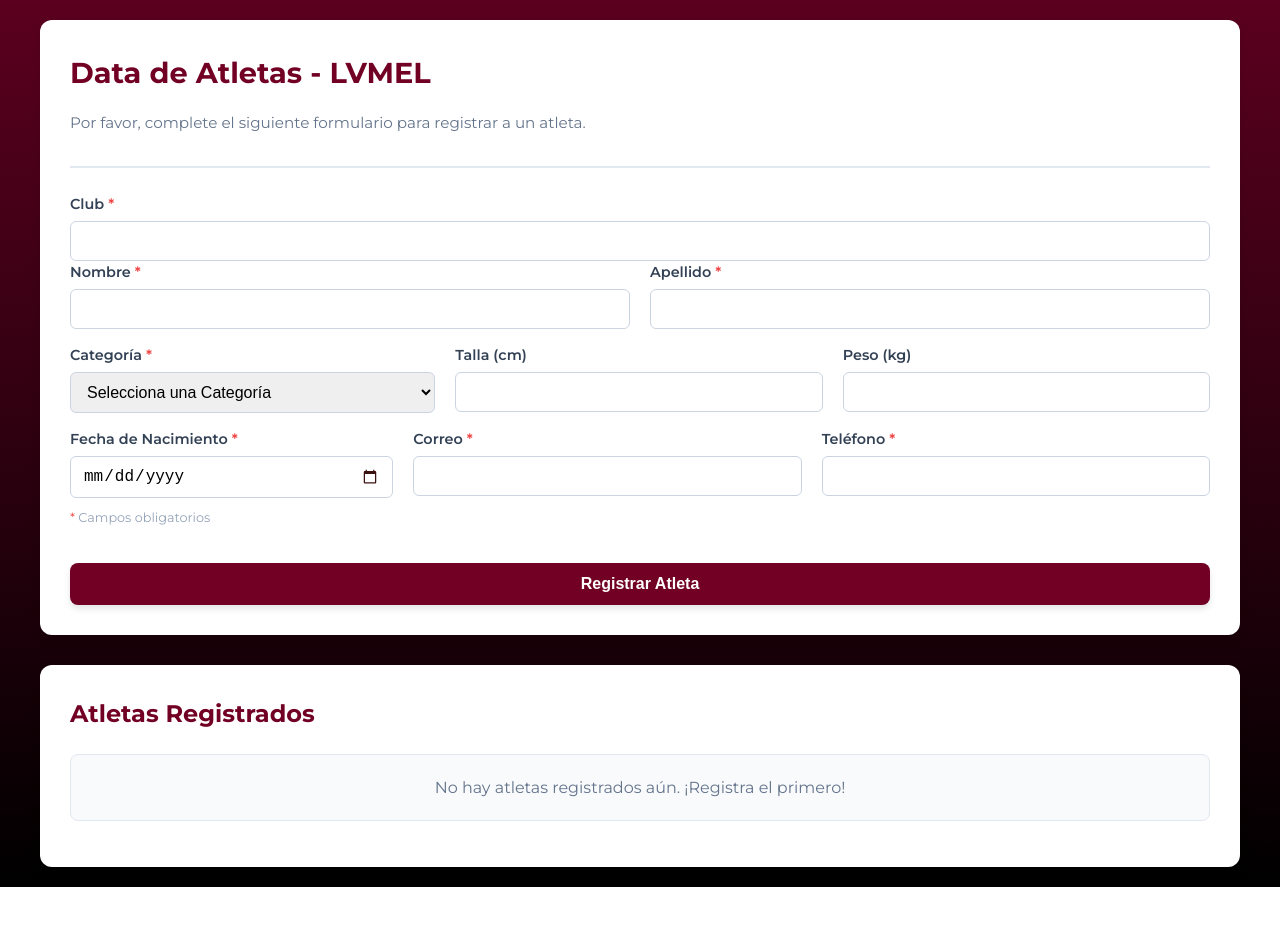
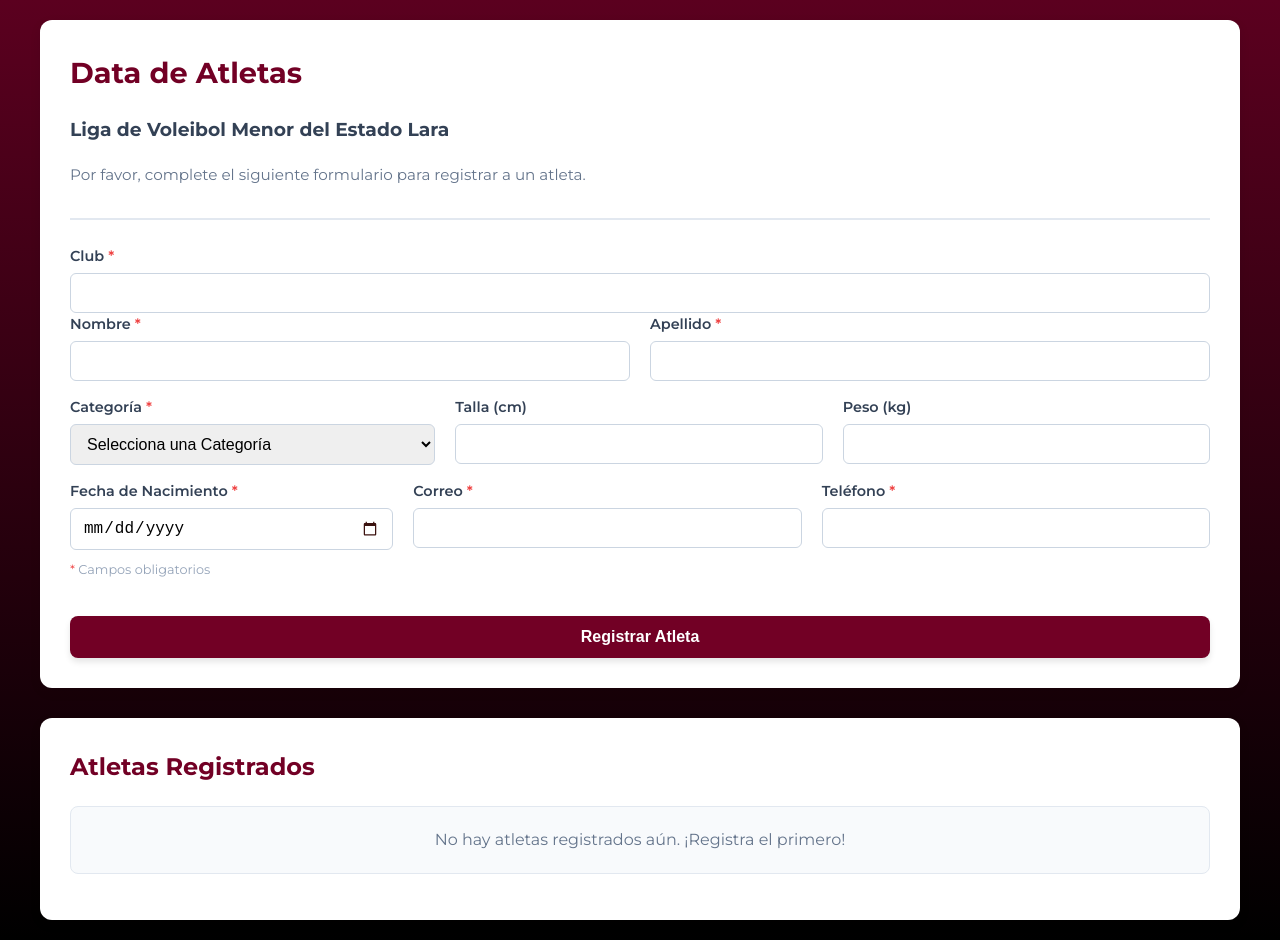
Before and after one commit to f4anks/dataliga, a plain HTML site: page index.html in a window 1280 px wide. Before the commit the page ends 887 px from the top, so only its background shows below. Drawn offline with Linux system fonts and the light colour scheme; no server answers.

Commit message:
index.html

```diff
--- a/index.html
+++ b/index.html
@@ -16,7 +16,8 @@
     <div class="container">
         <div class="form-card">
             <div class="form-header">
-                <h2>Data de Atletas - LVMEL</h2>
+                <h2>Data de Atletas</h2>
+                 <h3>Liga de Voleibol Menor del Estado Lara</h3>
                 <p>Por favor, complete el siguiente formulario para registrar a un atleta.</p>
             </div>
 
```
